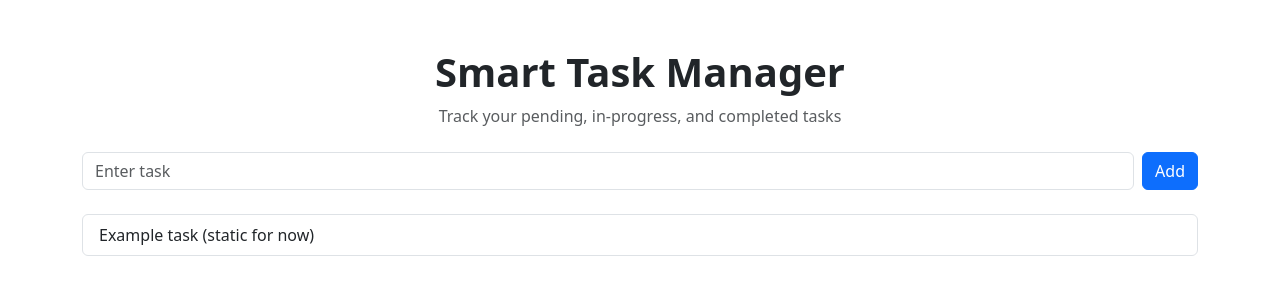
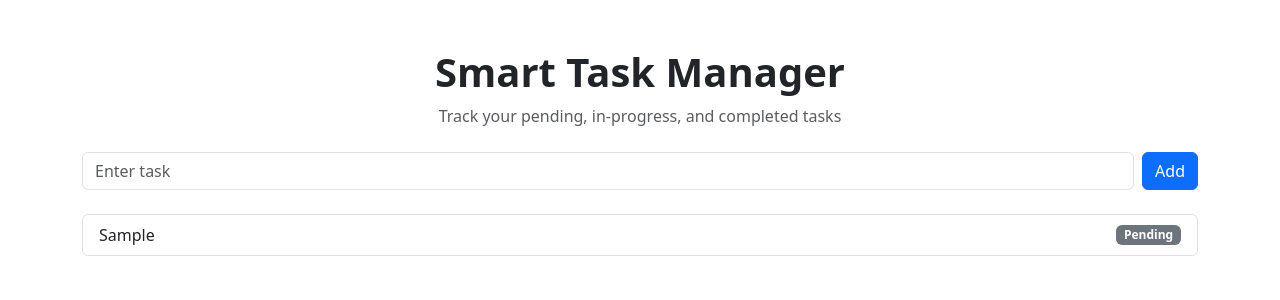
Before and after one commit to j2504/smart-task-manager, a React (Vite) app in the folder frontend/smart-task-manager/: page / in a window 1280 px wide. Both pictures are taken after typing "Sample" into the empty fields and a click on the button "Add". Shown: the top 300 px of the page. Built offline with nearby package versions, Linux system fonts and the light colour scheme.

Commit message:
feat: implement task form and dynamic task list with type-safe props

```diff
--- a/frontend/smart-task-manager/src/App.tsx
+++ b/frontend/smart-task-manager/src/App.tsx
@@ -1,17 +1,38 @@
-
+import { useState } from 'react'
 import TaskForm from './components/TaskForm.tsx'
 import TaskList from './components/TaskList.tsx'
+import type { Task } from './types/Task.ts';
 
+/**
+ * App component - top-level component managing the task list state
+ */
 function App() {
+  //App-level state for storing all tasks
+  const [tasks, setTasks] = useState<Task[]>([]);
+
+  /**
+  *Handles adding a new task to the list
+  * @param title - The title of the task
+  */
+  const addTask = (title: string) => {
+    const newTask: Task = {
+      id: Date.now(),
+      title,
+      status: 'pending'
+    };
+    setTasks([newTask, ...tasks]);
+  };
+
   return (
     <div className='container py-5'>
       <header className='mb-4 text-center'>
         <h1 className='fw-bold'>Smart Task Manager</h1>
         <p className='text-muted'>Track your pending, in-progress, and completed tasks</p>
       </header>
-
-      <TaskForm />
-      <TaskList />
+      {/* Task input form */}
+      <TaskForm onAddTask={addTask} />
+      {/* Display list of the tasks */}
+      <TaskList tasks={tasks} />
     </div>
   )
 }
--- a/frontend/smart-task-manager/src/components/TaskForm.tsx
+++ b/frontend/smart-task-manager/src/components/TaskForm.tsx
@@ -1,12 +1,25 @@
-import React, { useState } from "react";
+import { useState } from "react";
 
-function TaskForm() {
+interface TaskFormProps {
+    onAddTask: (title: string) => void;
+}
+
+/**
+*TaskForm component-input field to add new tasks
+*/
+function TaskForm({ onAddTask }: TaskFormProps) {
     const [title, setTitle] = useState('');
-
+    /**
+    *Handles form submission to add a task
+    */
     const handleSubmit = (e: React.FormEvent) => {
         e.preventDefault();
-        console.log('Task submitted:', title);
-        setTitle('');
+
+        //Prevent adding empty or whitespace-only tasks
+        if (title.trim()) {
+            onAddTask(title.trim());
+            setTitle('');
+        }
     };
 
     return (
--- a/frontend/smart-task-manager/src/components/TaskList.tsx
+++ b/frontend/smart-task-manager/src/components/TaskList.tsx
@@ -1,7 +1,26 @@
-function TaskList() {
+import type { Task } from "../types/Task";
+
+interface TaskListProps {
+    tasks: Task[];
+}
+
+/**
+* TaskList component - displays a list of tasks
+*/
+function TaskList({ tasks }: TaskListProps) {
     return (
         <ul className="list-group">
-            <li className="list-group-item">Example task (static for now)</li>
+            {tasks.map(task => (
+                <li
+                    key={task.id}
+                    className="list-group-item d-flex justify-content-between align-items-center">
+                    {task.title}
+                    <span className="badge bg-secondary text-capitalize">
+                        {task.status}
+                    </span>
+                </li>
+            ))}
+
         </ul>
     );
 }
```
